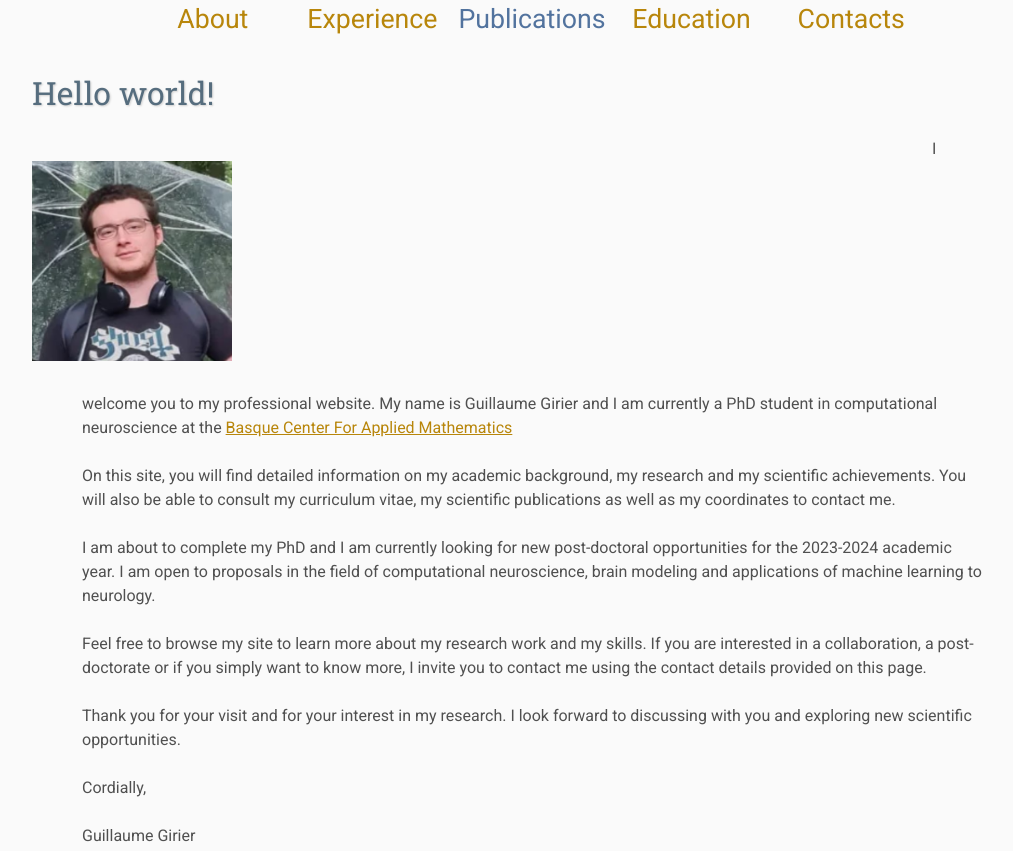
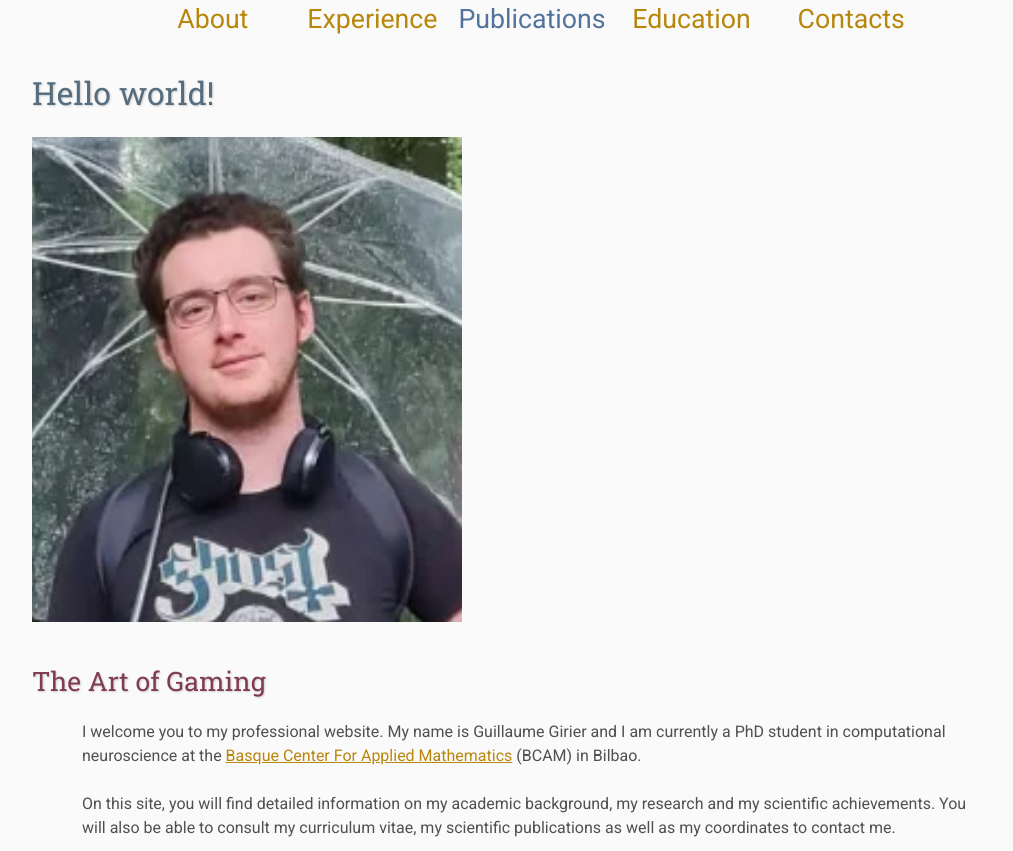
Before and after one commit to GuillaumeGirier/GuillaumeGirier.github.io, a plain HTML site: page index.html in a window 1280 px wide. Shown: the part 473-1324 px from the top of the page, without its empty margins (108-1121 px from the left). Drawn offline with Linux system fonts and the light colour scheme.

Commit message:
Add files via upload

```diff
--- a/index.html
+++ b/index.html
@@ -43,11 +43,17 @@
 
     <h2><font color="#566D7E"> Hello world! </font> </h2>
 
-    <div>
-    <p style="float: left;"><img src="assets/Me.jpg" height="200px" width="200px" border="1px"></p>
-    <p>I welcome you to my professional website. My name is Guillaume Girier and I am currently a
-	PhD student in computational neuroscience at the <a href="http://www.bcamath.org/en/">Basque Center For Applied Mathematics</a (BCAM) in Bilbao.</p>
-    </div>
+    <body>
+        <img src="assets/Me.jpg" class="myImage"/>
+        <h3 class="heading">The Art of Gaming</h3>
+    </body>
+
+    <p>
+	I welcome you to my professional website. My name is Guillaume Girier and I am currently a
+	PhD student in computational neuroscience at the <a href="http://www.bcamath.org/en/">
+	Basque Center For Applied Mathematics</a> (BCAM) in Bilbao.
+    </p>
+
 
     <p>
 	On this site, you will find detailed information on my academic background, my research and my scientific achievements. You will also be able to consult my curriculum vitae, my scientific publications as well as my coordinates to contact me.
```
